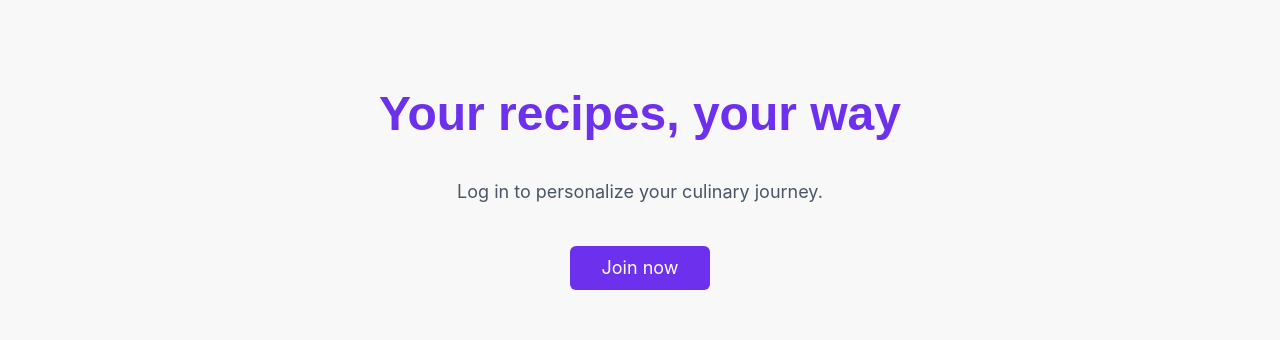
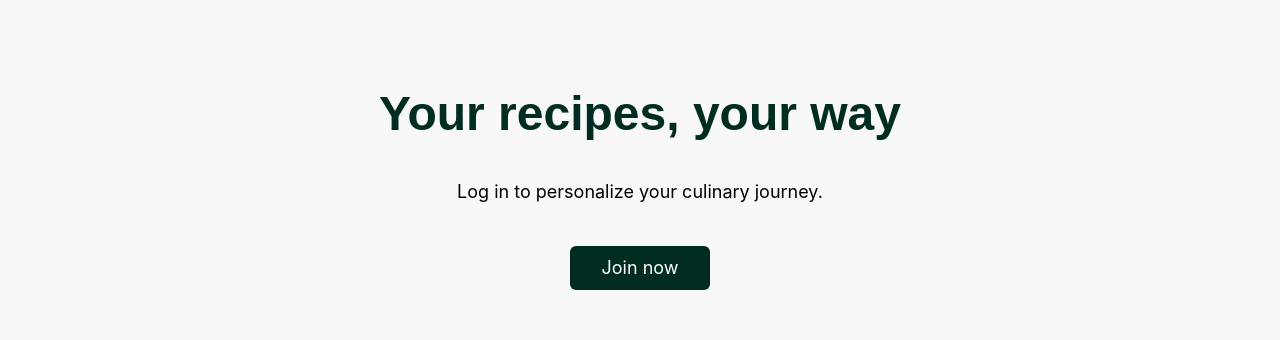
Before and after one commit to RaulSoriaUlibarri/Cookbook, a Next.js app: page / in a window 1280 px wide. Shown: the part 1240-1580 px from the top of the page. Built offline with nearby package versions, Linux system fonts and the light colour scheme; no server answers; a web font is replaced by a local one; what @radix-ui/themes would draw is missing.

Commit message:
style:change purple color for emerald-950

```diff
--- a/src/components/UI/Footer.tsx
+++ b/src/components/UI/Footer.tsx
@@ -6,13 +6,13 @@ const Footer = () => {
   return (
     <footer>
       <div className="h-[384px] flex flex-col justify-center text-center ">
-        <h3 className="text-3xl md:text-5xl text-customPurple font-lexend font-bold py-5">
+        <h3 className="text-3xl md:text-5xl text-emerald-950 font-lexend font-bold py-5">
           Your recipes, your way
         </h3>
-        <p className="text-lg text-gray-600 py-5 mb-5">
+        <p className="text-lg py-5 mb-5">
           Log in to personalize your culinary journey.
         </p>
-        <button className="w-fit mx-auto text-lg leading-7 text-white bg-customPurple rounded-md py-2 px-8 hover:bg-customPurple600">
+        <button className="w-fit mx-auto text-lg leading-7 text-white bg-emerald-950 rounded-md py-2 px-8 hover:bg-customPurple600">
           Join now
         </button>
       </div>
```
